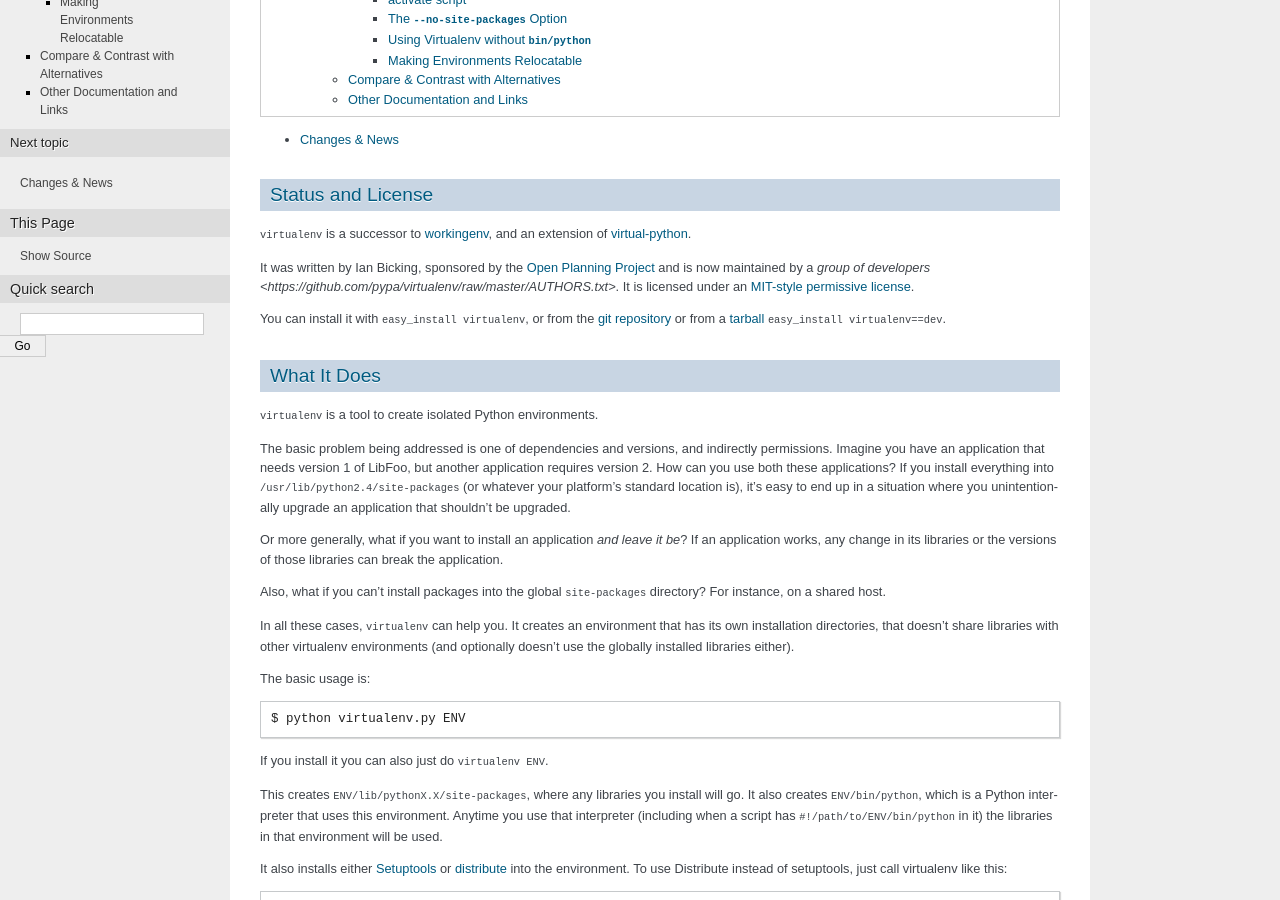
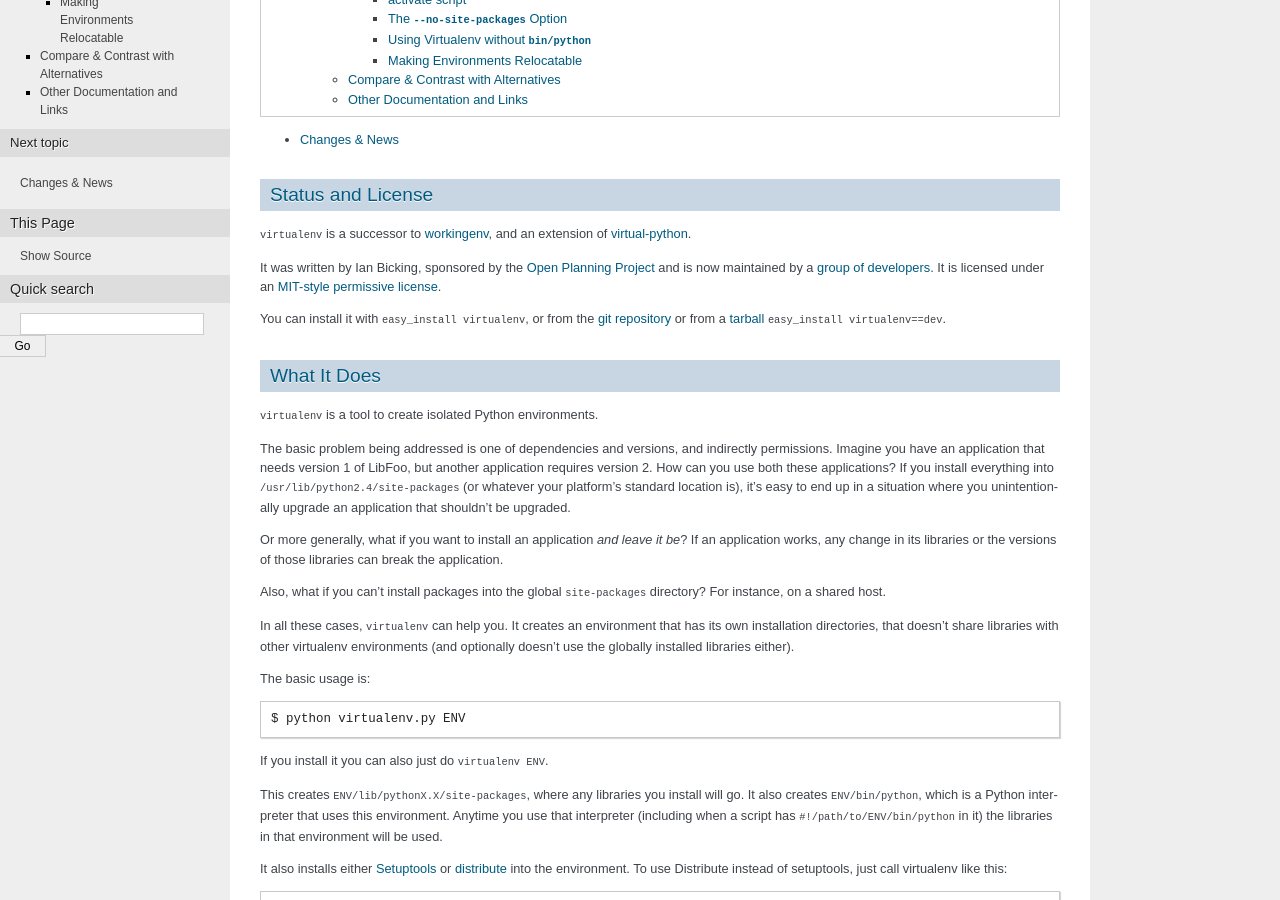
Before and after one commit to pypa/virtualenv, a Sphinx documentation site: the page built from docs/index.txt, in a window 1280 px wide and 900 px high, scrolled down 353 px. Built offline with Sphinx 7.4.7, drawn with Linux system fonts in a browser that asks for light colours.

Commit message:
Fixed typo in docs.

```diff
--- a/docs/index.txt
+++ b/docs/index.txt
@@ -23,7 +23,7 @@
 
 It was written by Ian Bicking, sponsored by the `Open Planning
 Project <http://openplans.org>`_ and is now maintained by a
-`group of developers <https://github.com/pypa/virtualenv/raw/master/AUTHORS.txt>`.
+`group of developers <https://github.com/pypa/virtualenv/raw/master/AUTHORS.txt>`_.
 It is licensed under an
 `MIT-style permissive license <https://github.com/pypa/virtualenv/raw/master/LICENSE.txt>`_.
 
```
